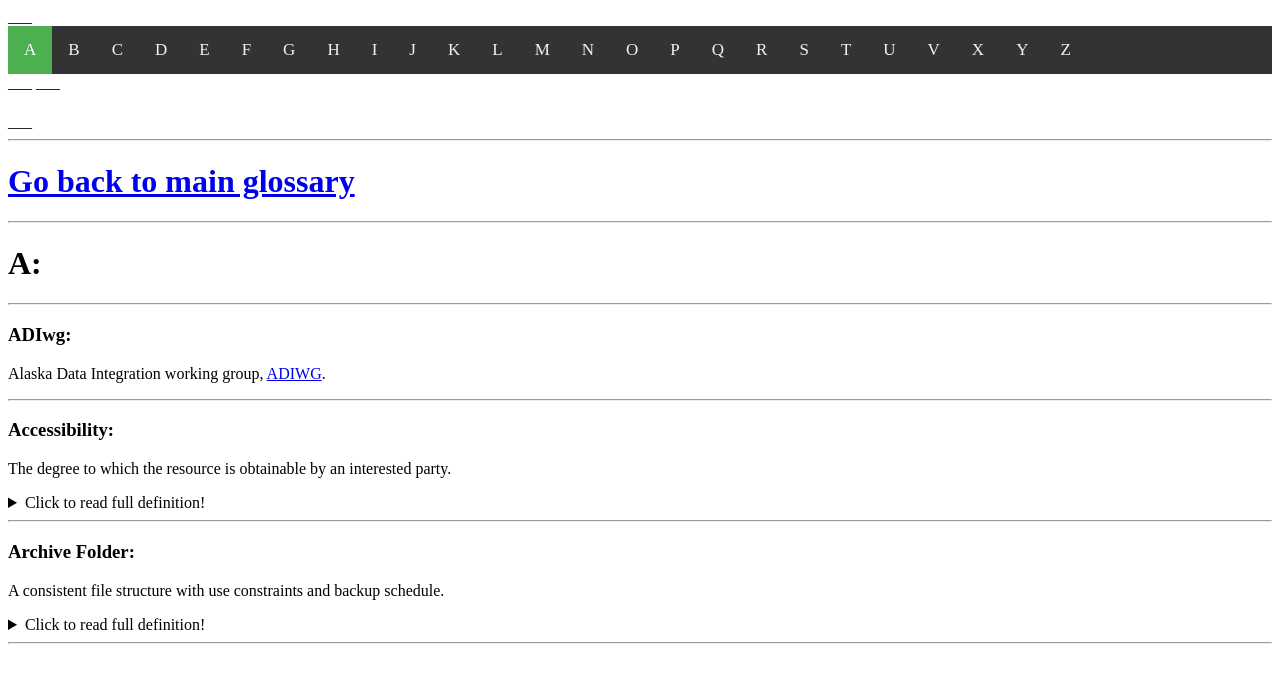
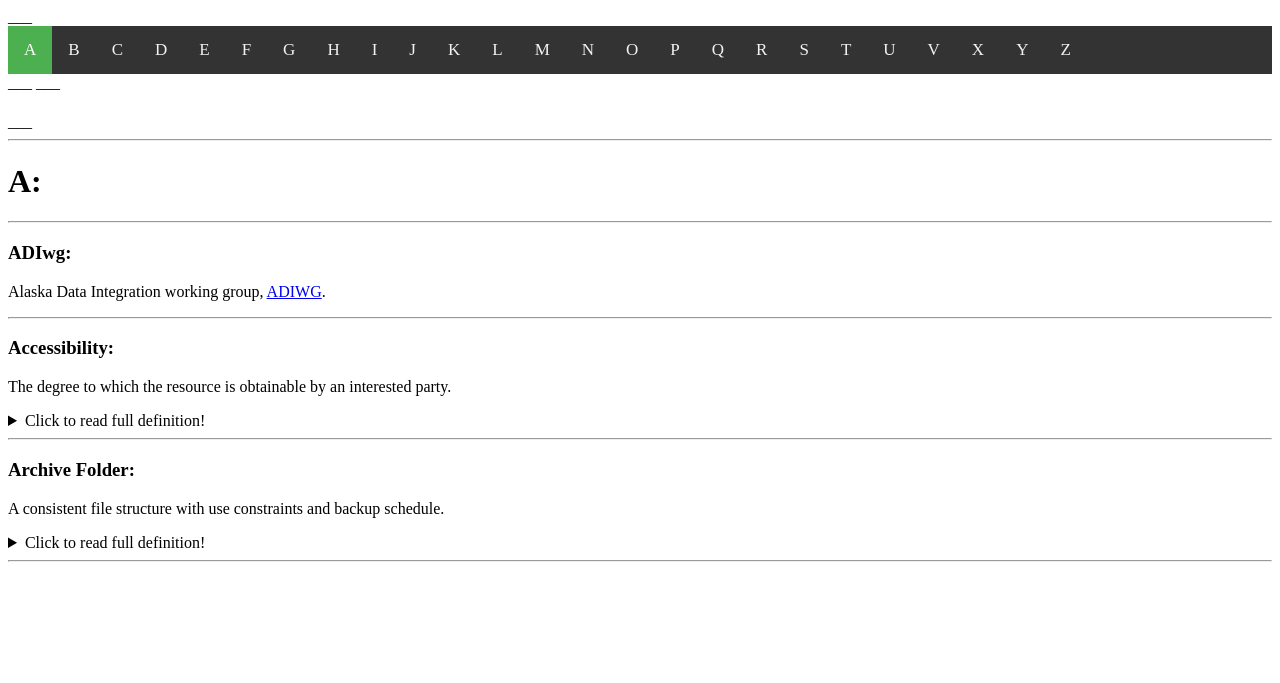
Before and after one commit to IronRico/TestGlossary, a Jekyll site: the page built from A.md, in a window 1280 px wide. Shown: the top 683 px of the page. Built offline with Jekyll 4.4.1, drawn with Linux system fonts in a browser that asks for light colours; our own code applies the rules of GitHub Pages for plain Markdown files.

Commit message:
Update A.md

```diff
--- a/A.md
+++ b/A.md
@@ -1,11 +1,6 @@
 <!--layout: page
 title: "A"
 permalink: https://ironrico.github.io/TestGlossary/A -->
-
-___
-
-
-# **[Go back to main glossary](https://ironrico.github.io/TestGlossary/)**
 
 ___
 
```
